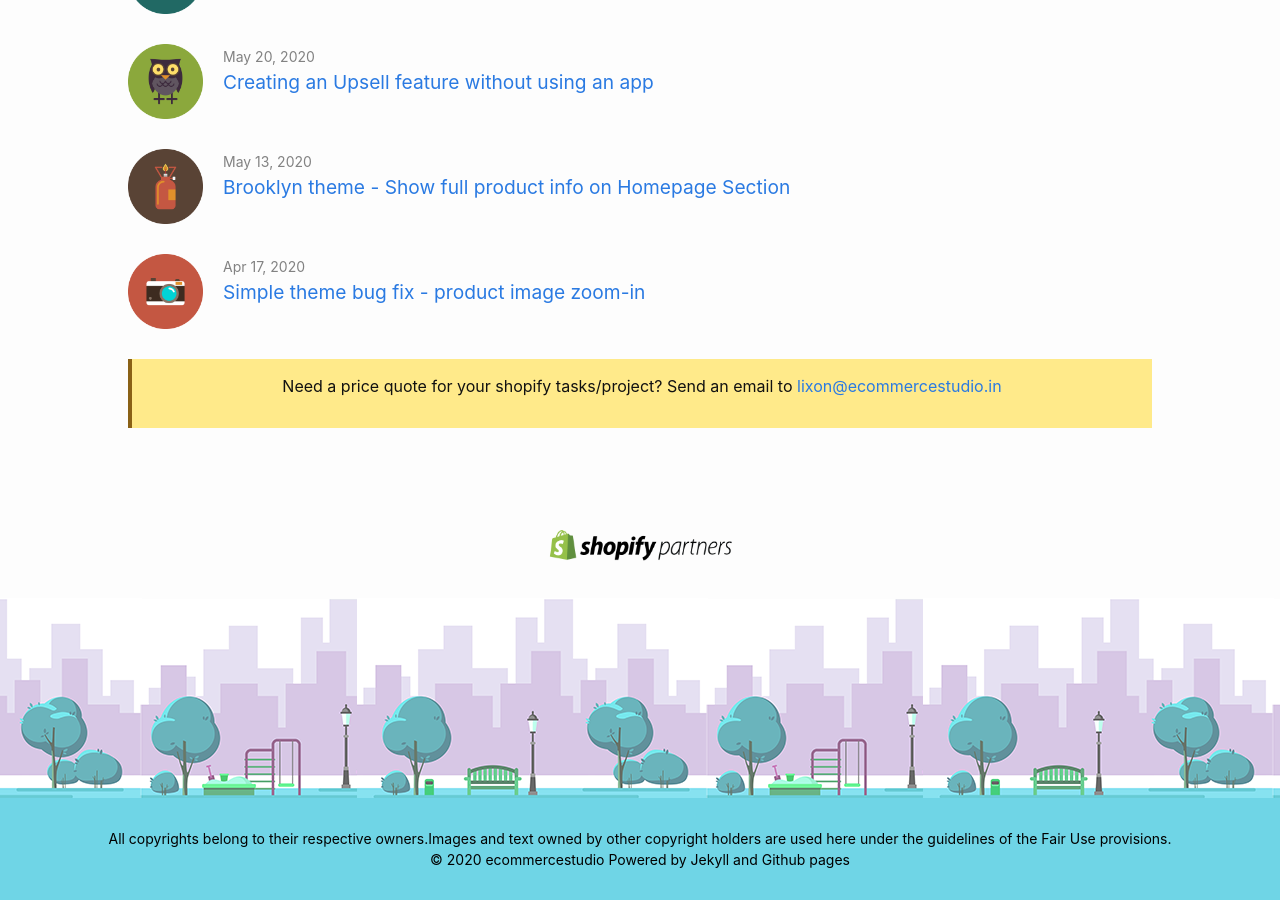
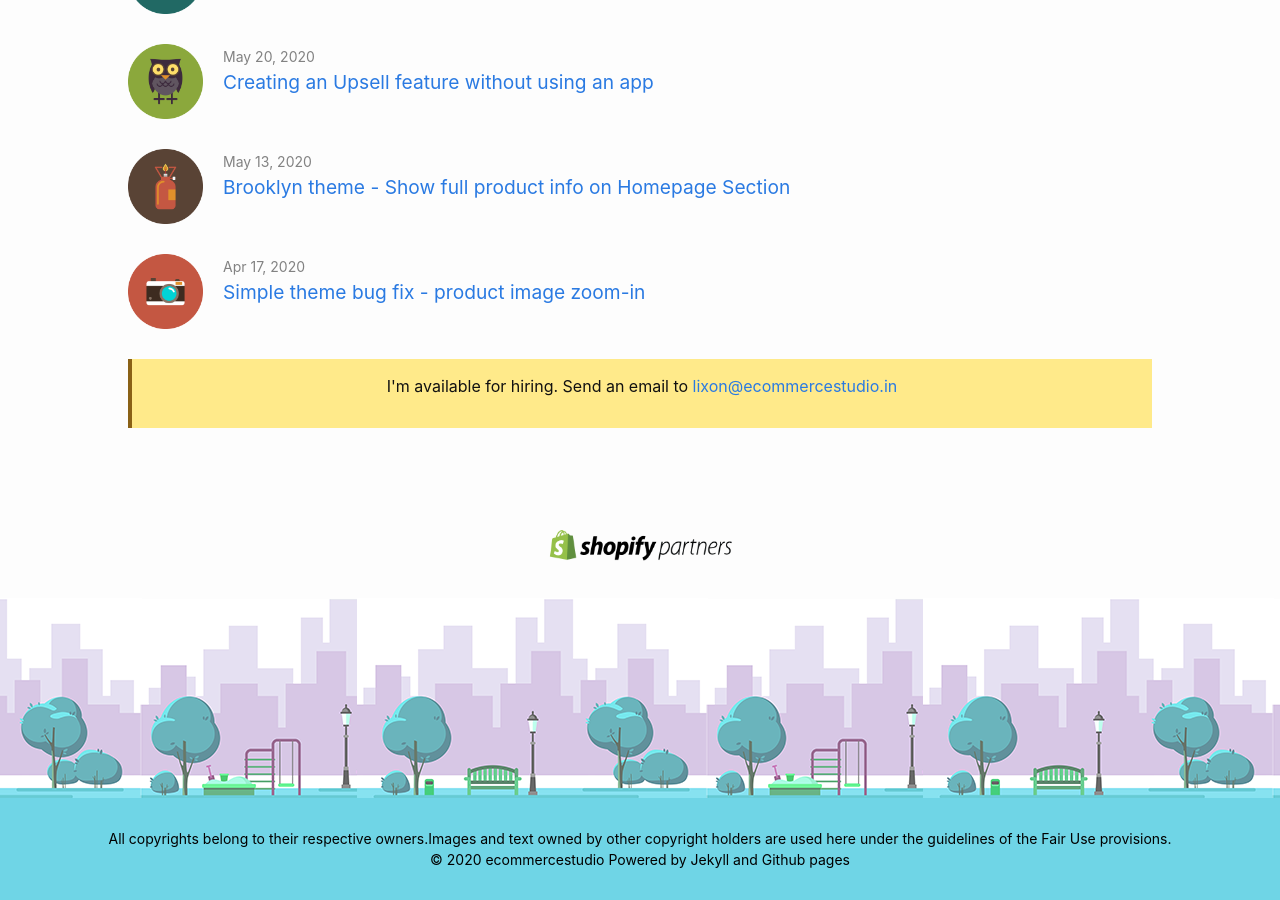
Before and after one commit to lixonic/ecommercestudio, a Jekyll site: the page built from index.markdown, in a window 1280 px wide and 900 px high, scrolled down 913 px. Built offline with Jekyll 4.4.1, drawn with Linux system fonts in a browser that asks for light colours.

Commit message:
update contetn

```diff
--- a/_layouts/home.html
+++ b/_layouts/home.html
@@ -46,7 +46,7 @@ layout: default
       {%- endfor -%}
       <li class="alert">
         <img src="/images/icons/Camping Icons-36.png" class="post-icon">
-        <p>Need a price quote for your shopify tasks/project?  Send an email to <a href="mailto:lixon@ecommercestudio.in">lixon@ecommercestudio.in</a>
+        <p>I'm available for hiring. Send an email to <a href="mailto:lixon@ecommercestudio.in">lixon@ecommercestudio.in</a>
 
           </p>
       </li>
```
Also changed, not shown: _posts/2020-06-01-boundless-theme-product-image-gallery.md (+4 -0 lines).
